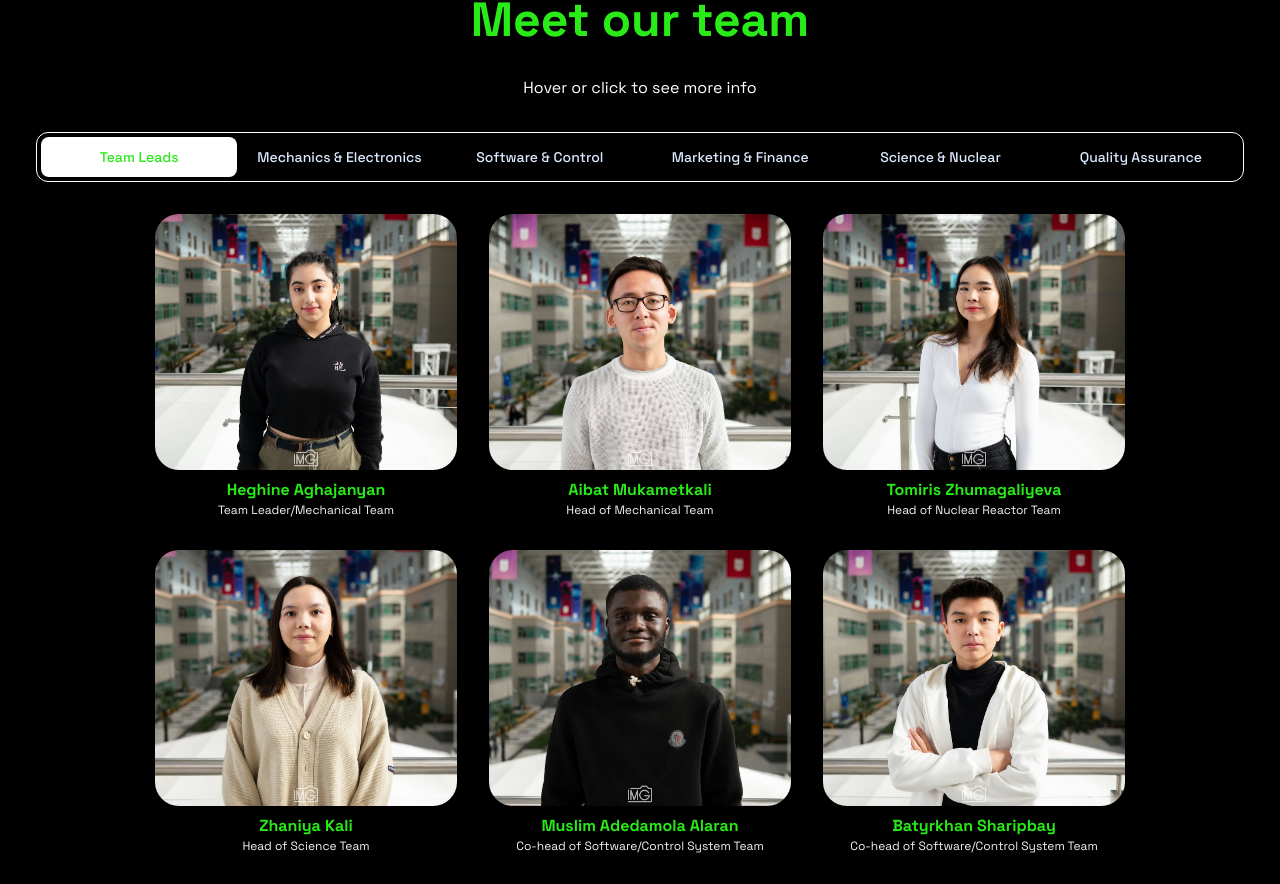
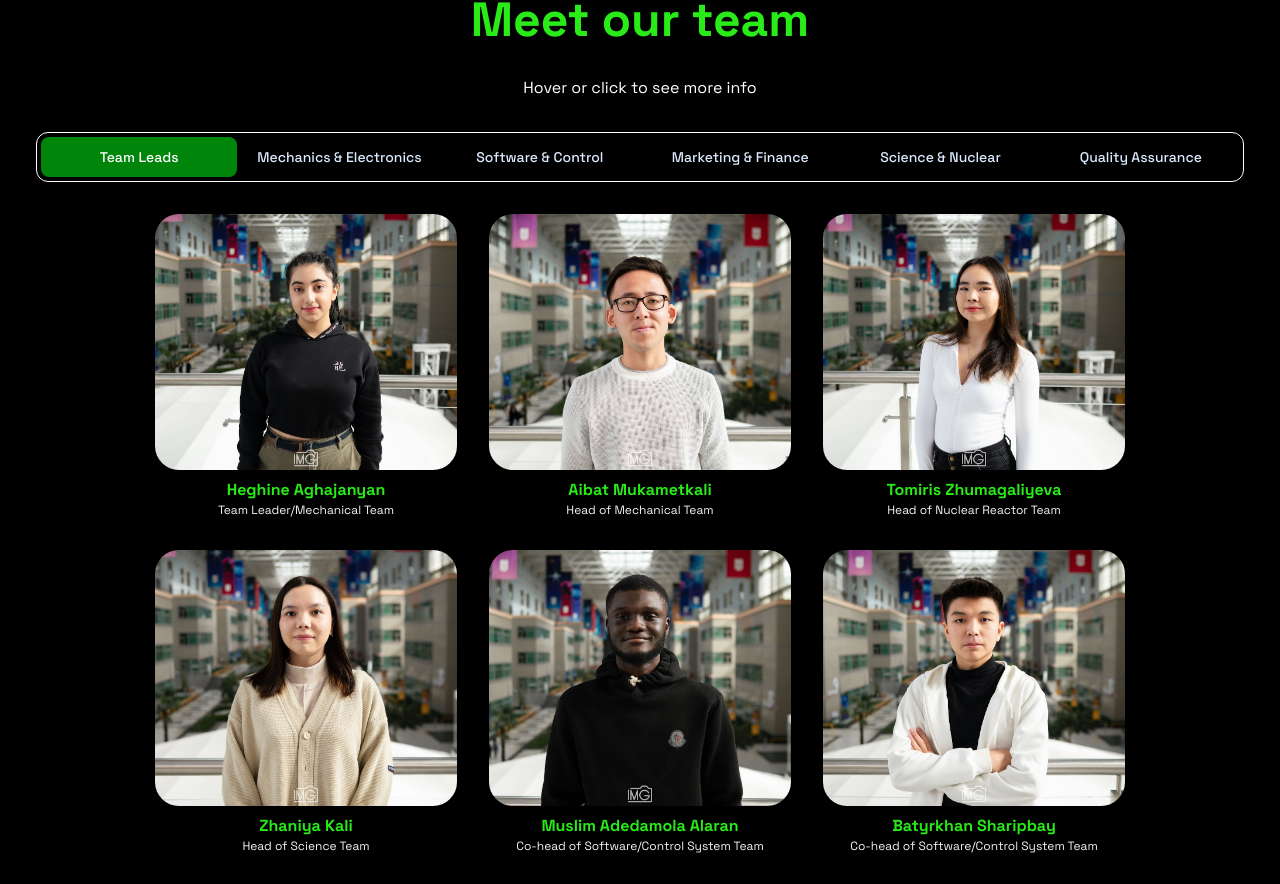
Before and after one commit to NU-Rover-Team-Aspan/NURoverKz.github.io, a React (Vite) app: page / in a window 1280 px wide. Shown: the part 2897-3781 px from the top of the page. Built offline with nearby package versions, Linux system fonts and the light colour scheme.

Commit message:
readme and teamview color changes

```diff
--- a/src/components/team/TeamView.jsx
+++ b/src/components/team/TeamView.jsx
@@ -18,7 +18,7 @@ const TeamView = ({ teamByDepartments }) => {
               classNames(
                 'w-full rounded-lg py-2.5 text-sm font-medium leading-5 focus:outline-none',
                 selected
-                  ? 'bg-white text-primary shadow'
+                  ? 'bg-primaryDark text-white shadow'
                   : 'text-blue-100 hover:bg-white/[0.12] hover:text-primary'
               )
             }
```
Also changed, not shown: 1 other file (tests, documents, lock files or other folders).
